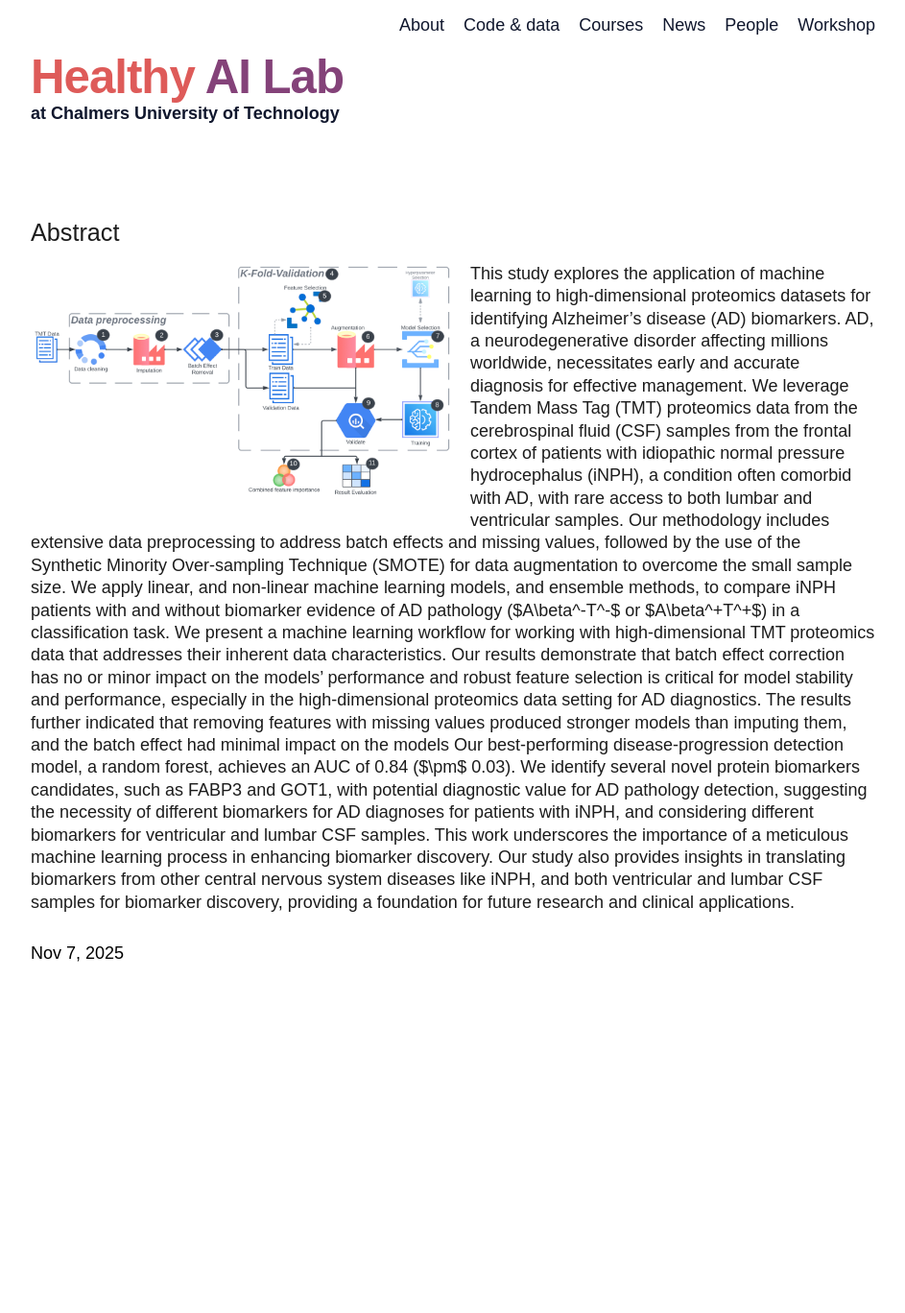
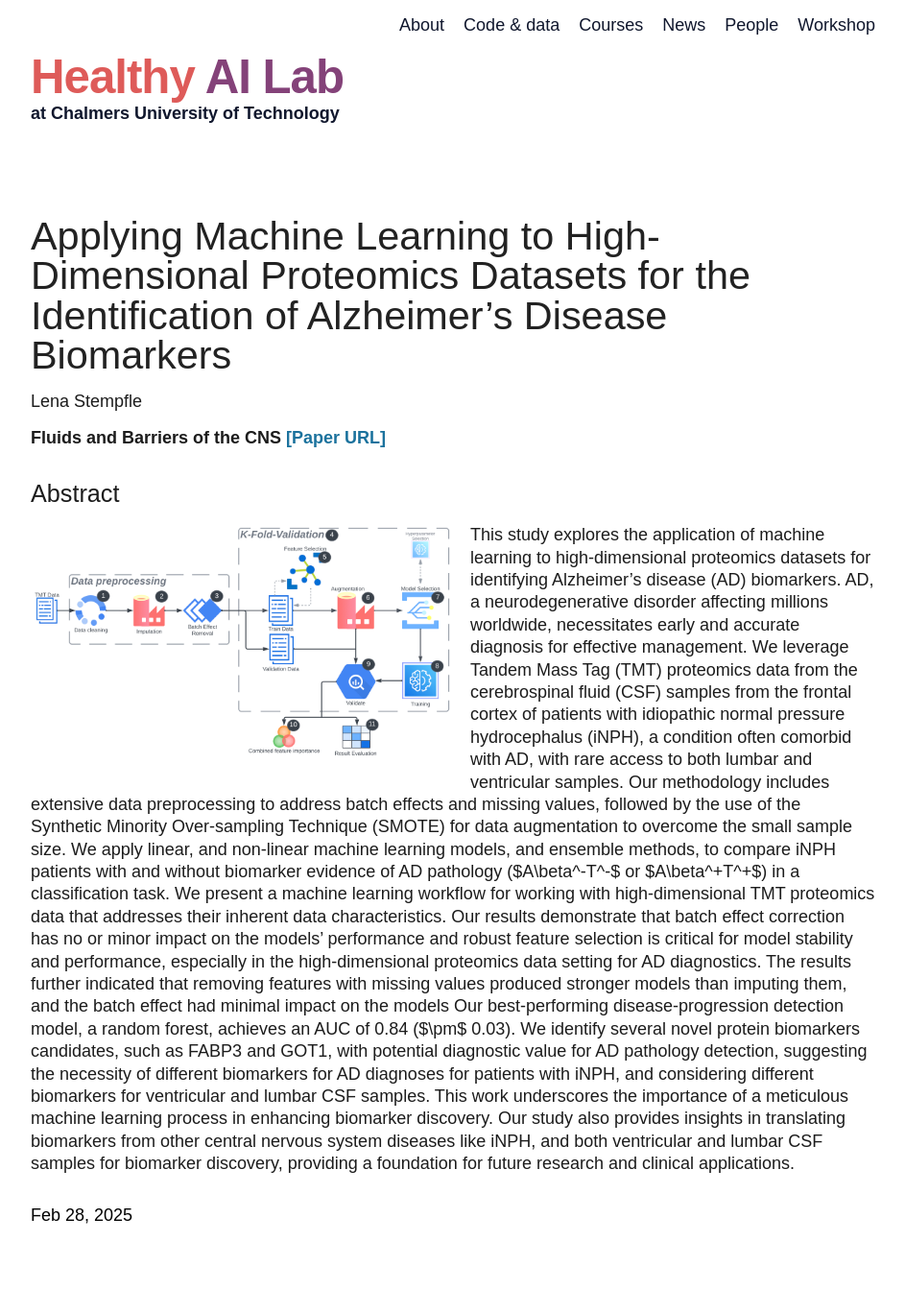
Before and after one commit to Healthy-AI/healthy-ai.github.io, a Jekyll site: the page built from _posts/2025-11-07-biomarkers.markdown, in a window 1280 px wide. Shown: the whole page at 96% size, without its empty margins (168-1111 px from the left). Built offline with Jekyll 4.4.1, drawn with Linux system fonts in a browser that asks for light colours; our own code applies the rules of GitHub Pages for plain Markdown files; before the commit the page ends 1096 px from its top, so only the background shows below that; some of the changed lines change nothing that is shown.

Commit message:
Update 2025-11-07-biomarkers.markdown

```diff
--- a/_posts/2025-11-07-biomarkers.markdown
+++ b/_posts/2025-11-07-biomarkers.markdown
@@ -5,13 +5,13 @@
 date:   2025-02-28 13:00:00 +0100
 image: assets/posts/Biomarkers_pipeline.png
 venue: Fluids and Barriers of the CNS
-paper: [https://arxiv.org/abs/2311.14108](https://pubmed.ncbi.nlm.nih.gov/40033432/)
+paper: "https://pubmed.ncbi.nlm.nih.gov/40033432/"
 categories: blog
 abstract: >-
-  This study explores the application of machine learning to high-dimensional proteomics datasets for identifying Alzheimer's disease (AD) biomarkers. AD, a neurodegenerative disorder affecting millions worldwide, necessitates early and accurate diagnosis for effective management.
-  We leverage Tandem Mass Tag (TMT) proteomics data from the cerebrospinal fluid (CSF) samples from the frontal cortex of patients with idiopathic normal pressure hydrocephalus (iNPH), a condition often comorbid with AD, with rare access to both lumbar and ventricular samples. Our methodology includes extensive data preprocessing to address batch effects and missing values, followed by the use of the Synthetic Minority Over-sampling Technique (SMOTE) for data augmentation to overcome the small sample size. We apply linear, and non-linear machine learning models, and ensemble methods, to compare iNPH patients with and without biomarker evidence of AD pathology ($A\beta^-T^-$ or $A\beta^+T^+$) in a classification task.
-  We present a machine learning workflow for working with high-dimensional TMT proteomics data that addresses their inherent data characteristics. Our results demonstrate that batch effect correction has no or minor impact on the models' performance and robust feature selection is critical for model stability and performance, especially in the high-dimensional proteomics data setting for AD diagnostics. The results further indicated that removing features with missing values produced stronger models than imputing them, and the batch effect had minimal impact on the models Our best-performing disease-progression detection model, a random forest, achieves an AUC of 0.84 ($\pm$ 0.03).
-  We identify several novel protein biomarkers candidates, such as FABP3 and GOT1, with potential diagnostic value for AD pathology detection, suggesting the necessity of different biomarkers for AD diagnoses for patients with iNPH, and considering different biomarkers for ventricular and lumbar CSF samples. This work underscores the importance of a meticulous machine learning process in enhancing biomarker discovery. Our study also provides insights in translating biomarkers from other central nervous system diseases like iNPH, and both ventricular and lumbar CSF samples for biomarker discovery, providing a foundation for future research and clinical applications.
+    This study explores the application of machine learning to high-dimensional proteomics datasets for identifying Alzheimer's disease (AD) biomarkers. AD, a neurodegenerative disorder affecting millions worldwide, necessitates early and accurate diagnosis for effective management.
+    We leverage Tandem Mass Tag (TMT) proteomics data from the cerebrospinal fluid (CSF) samples from the frontal cortex of patients with idiopathic normal pressure hydrocephalus (iNPH), a condition often comorbid with AD, with rare access to both lumbar and ventricular samples. Our methodology includes extensive data preprocessing to address batch effects and missing values, followed by the use of the Synthetic Minority Over-sampling Technique (SMOTE) for data augmentation to overcome the small sample size. We apply linear, and non-linear machine learning models, and ensemble methods, to compare iNPH patients with and without biomarker evidence of AD pathology ($A\beta^-T^-$ or $A\beta^+T^+$) in a classification task.
+    We present a machine learning workflow for working with high-dimensional TMT proteomics data that addresses their inherent data characteristics. Our results demonstrate that batch effect correction has no or minor impact on the models' performance and robust feature selection is critical for model stability and performance, especially in the high-dimensional proteomics data setting for AD diagnostics. The results further indicated that removing features with missing values produced stronger models than imputing them, and the batch effect had minimal impact on the models Our best-performing disease-progression detection model, a random forest, achieves an AUC of 0.84 ($\pm$ 0.03).
+    We identify several novel protein biomarkers candidates, such as FABP3 and GOT1, with potential diagnostic value for AD pathology detection, suggesting the necessity of different biomarkers for AD diagnoses for patients with iNPH, and considering different biomarkers for ventricular and lumbar CSF samples. This work underscores the importance of a meticulous machine learning process in enhancing biomarker discovery. Our study also provides insights in translating biomarkers from other central nervous system diseases like iNPH, and both ventricular and lumbar CSF samples for biomarker discovery, providing a foundation for future research and clinical applications.
 ---
 
 ### Abstract
```
